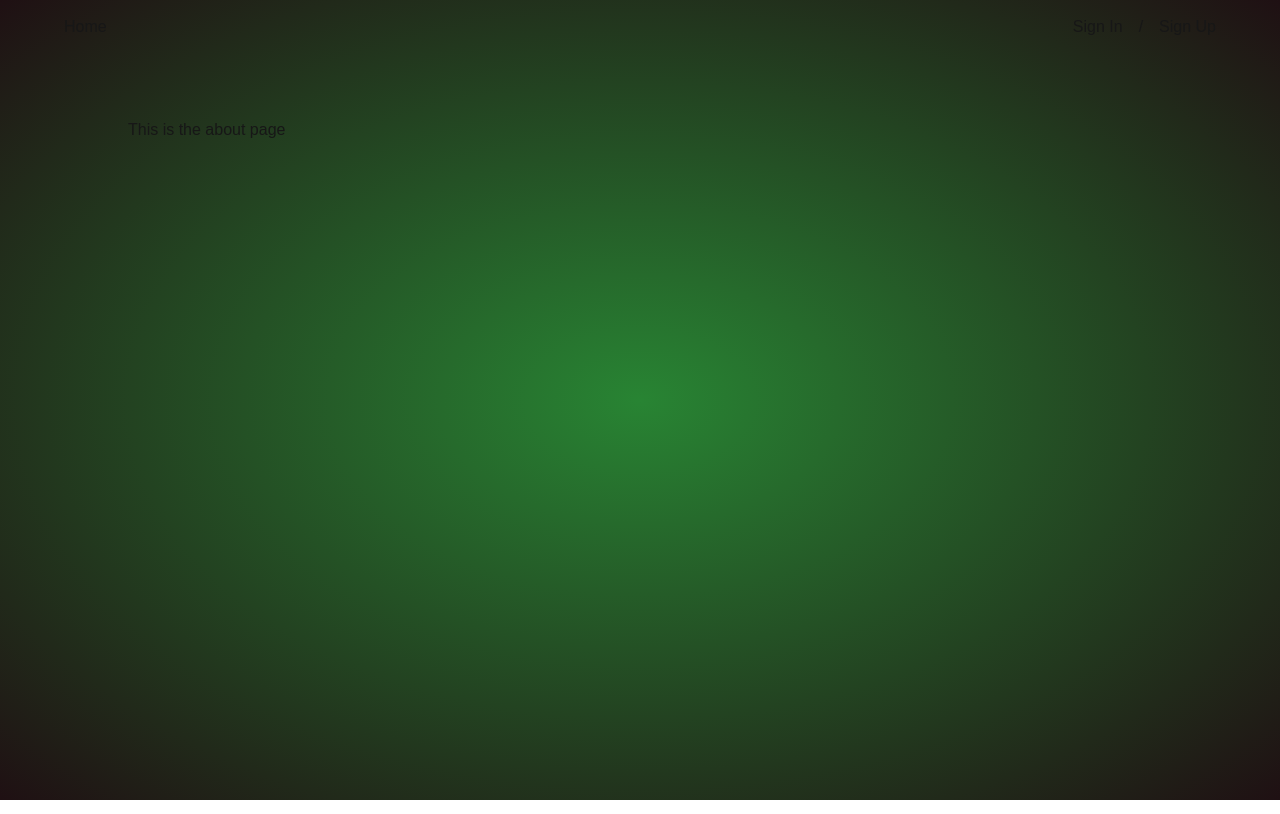
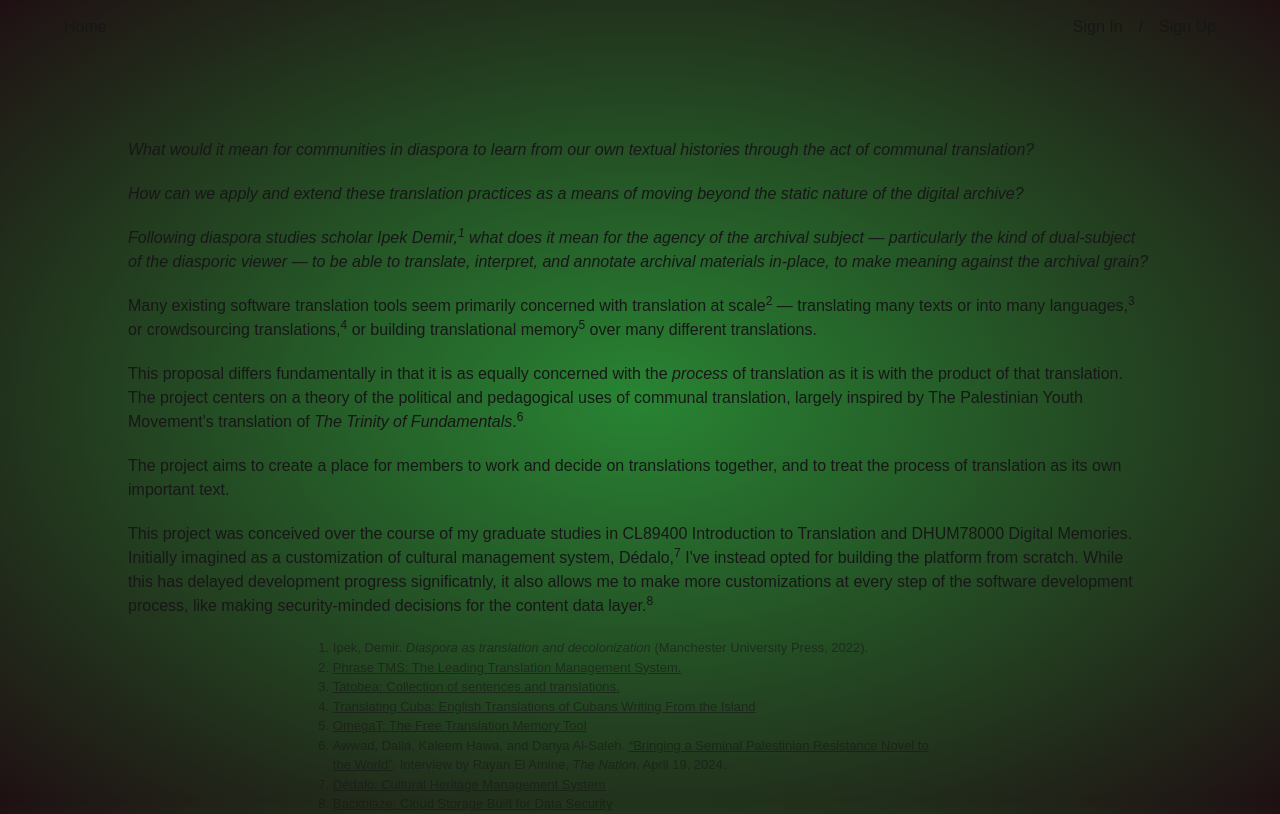
Before and after one commit to halfghaninne/ct-prototype, a Next.js app: page /about in a window 1280 px wide. Built offline with nearby package versions, Linux system fonts and the light colour scheme; no server answers.

Commit message:
docs: adds about

```diff
--- a/app/about/page.tsx
+++ b/app/about/page.tsx
@@ -3,7 +3,37 @@ import styles from './ui.module.css'
 export default function About() {
     return (
         <div className={styles.center}>
-            <p>This is the about page</p>
+            <div className={`${styles.aboutIntro} ${styles.paraSpacing}`}>
+                <p className={`${styles.about1}`} id='about1'>What would it mean for communities in diaspora to learn from our own textual histories through the act of communal translation?</p>
+
+                <p className={styles.about2} id='about2'>How can we apply and extend these translation practices as a means of moving beyond the static nature of the digital archive?</p>
+
+                <p className={styles.about3} id='about3'>Following diaspora studies scholar Ipek Demir,<sup>1</sup> what does it mean for the agency of the archival subject — particularly the kind of dual-subject of the diasporic viewer — to be able to translate, interpret, and annotate archival materials in-place, to make meaning against the archival grain?</p>
+            </div>
+
+            <div className={styles.paraSpacing}>
+
+            <p>Many existing software translation tools seem primarily concerned with translation at scale<sup>2</sup> — translating many texts or into many languages,<sup>3</sup> or crowdsourcing translations,<sup>4</sup> or building translational memory<sup>5</sup> over many different translations.</p>
+
+            <p>This proposal differs fundamentally in that it is as equally concerned with the <em>process</em> of translation as it is with the product of that translation. The project centers on a theory of the political and pedagogical uses of communal translation, largely inspired by The Palestinian Youth Movement's translation of <em>The Trinity of Fundamentals</em>.<sup>6</sup></p>
+
+            <p>The project aims to create a place for members to work and decide on translations together, and to treat the process of translation as its own important text.</p>
+
+            <p>This project was conceived over the course of my graduate studies in CL89400 Introduction to Translation and DHUM78000 Digital Memories. Initially imagined as a customization of cultural management system, Dédalo,<sup>7</sup> I've instead opted for building the platform from scratch. While this has delayed development progress significatnly, it also allows me to make more customizations at every step of the software development process, like making security-minded decisions for the content data layer.<sup>8</sup></p>
+            </div>
+
+            <div className={styles.citations}>
+                <ol>
+                    <li>Ipek, Demir. <em>Diaspora as translation and decolonization</em> (Manchester University Press, 2022).</li>
+                    <li><a href="https://phrase.com/platform/tms/" target="_blank">Phrase TMS: The Leading Translation Management System.</a></li>
+                    <li><a href="https://tatoeba.org/en/" target="_blank">Tatobea: Collection of sentences and translations.</a></li>
+                    <li><a href="https://translatingcuba.com/" target="_blank">Translating Cuba: English Translations of Cubans Writing From the Island</a></li>
+                    <li><a href="https://omegat.org/" target="_blank">OmegaT: The Free Translation Memory Tool</a></li>
+                    <li>Awwad, Dalia, Kaleem Hawa, and Danya Al-Saleh. <a href="https://www.thenation.com/article/culture/wissam-rafeedie-interview-trinity-of-fundamentals/" target="_blank">“Bringing a Seminal Palestinian Resistance Novel to the World”</a>. Interview by Rayan El Amine, <em>The Nation</em>, April 19, 2024.</li>
+                    <li><a href="https://dedalo.dev/" target="_blank">Dédalo: Cultural Heritage Management System</a></li>
+                    <li><a href="https://www.backblaze.com/cloud-storage/security" target="_blank">Backblaze: Cloud Storage Built for Data Security</a></li>
+                </ol>
+            </div>
         </div>
     )
 }
--- a/app/about/ui.module.css
+++ b/app/about/ui.module.css
@@ -1,3 +1,35 @@
 .center {
     margin: 5% 10%;
 }
+
+#about1, #about2, #about3 {
+    opacity: 0;
+}
+
+.aboutIntro {
+    font-style: italic;
+    /* position: absolute; */
+    /* opacity: 0; */
+}
+
+.paraSpacing {
+    p {
+        margin: 20px 0px;
+    }
+}
+
+.about1 {
+    /* color: purple; */
+}
+
+.citations {
+    font-size: small;
+    opacity: 60%;
+    margin: 0 20%;
+    ol {
+        list-style: decimal;
+    }
+    a {
+        text-decoration: underline;
+    }
+}
```
